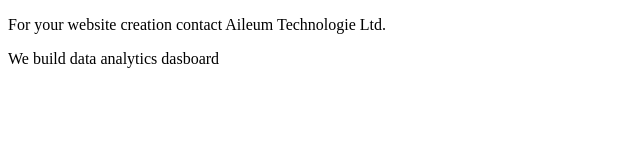
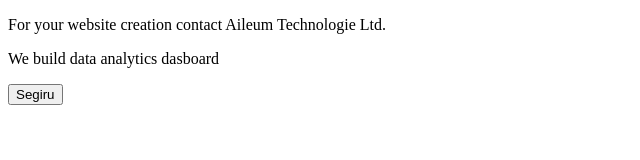
Before and after one commit to Uczas/ugbosu.name.ng, a plain HTML site: page index.html in a window 1280 px wide. Shown: the whole page, without its empty margins (0-640 px from the left). Drawn offline with Linux system fonts and the light colour scheme.

Commit message:
Add button element to index.html

```diff
--- a/index.html
+++ b/index.html
@@ -6,5 +6,6 @@
   <body>
     <p> For your website creation contact Aileum Technologie Ltd.</p>
     <p> We build data analytics dasboard</p>
+    <button>Segiru</button>
   </body>
 </html>
```
